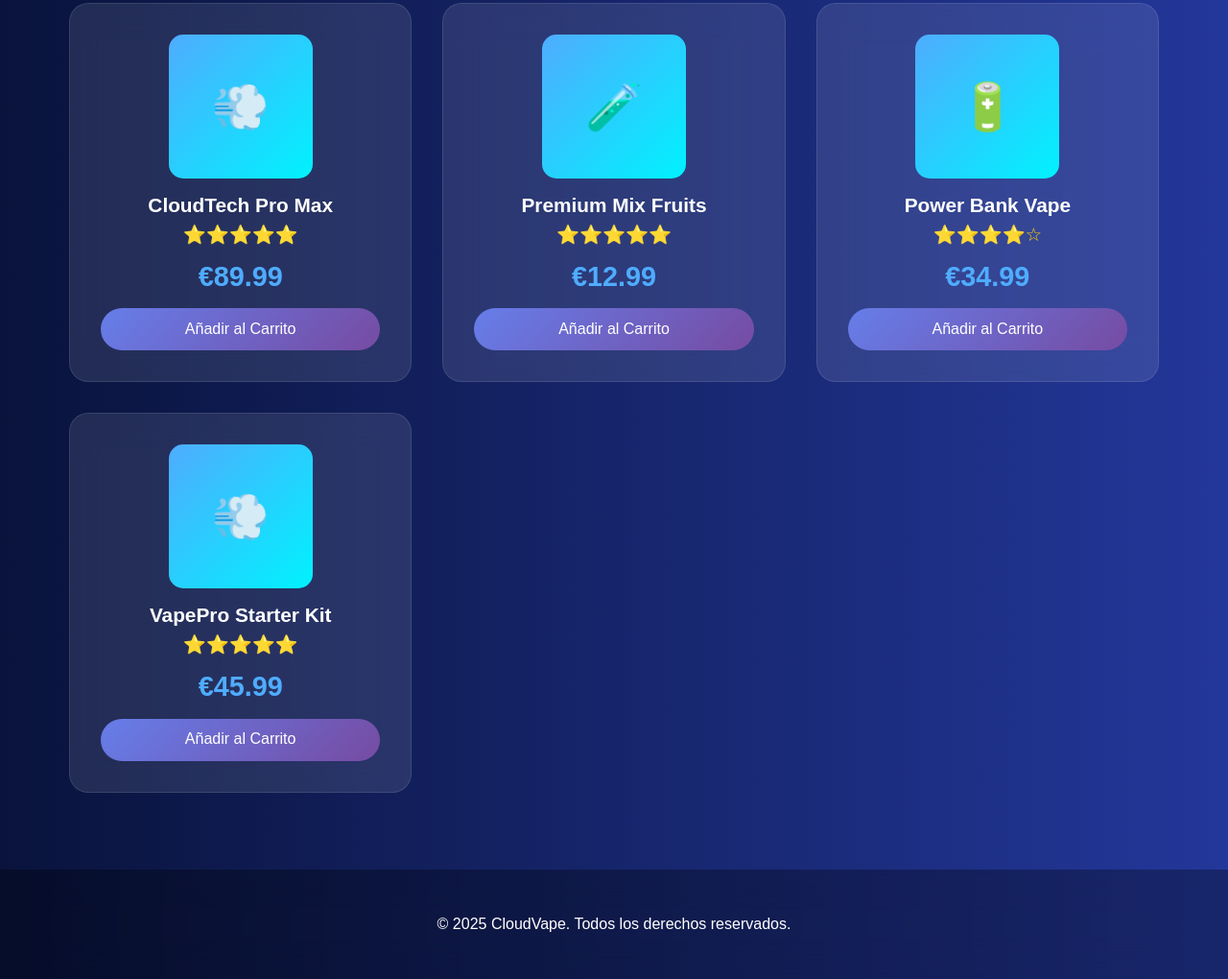
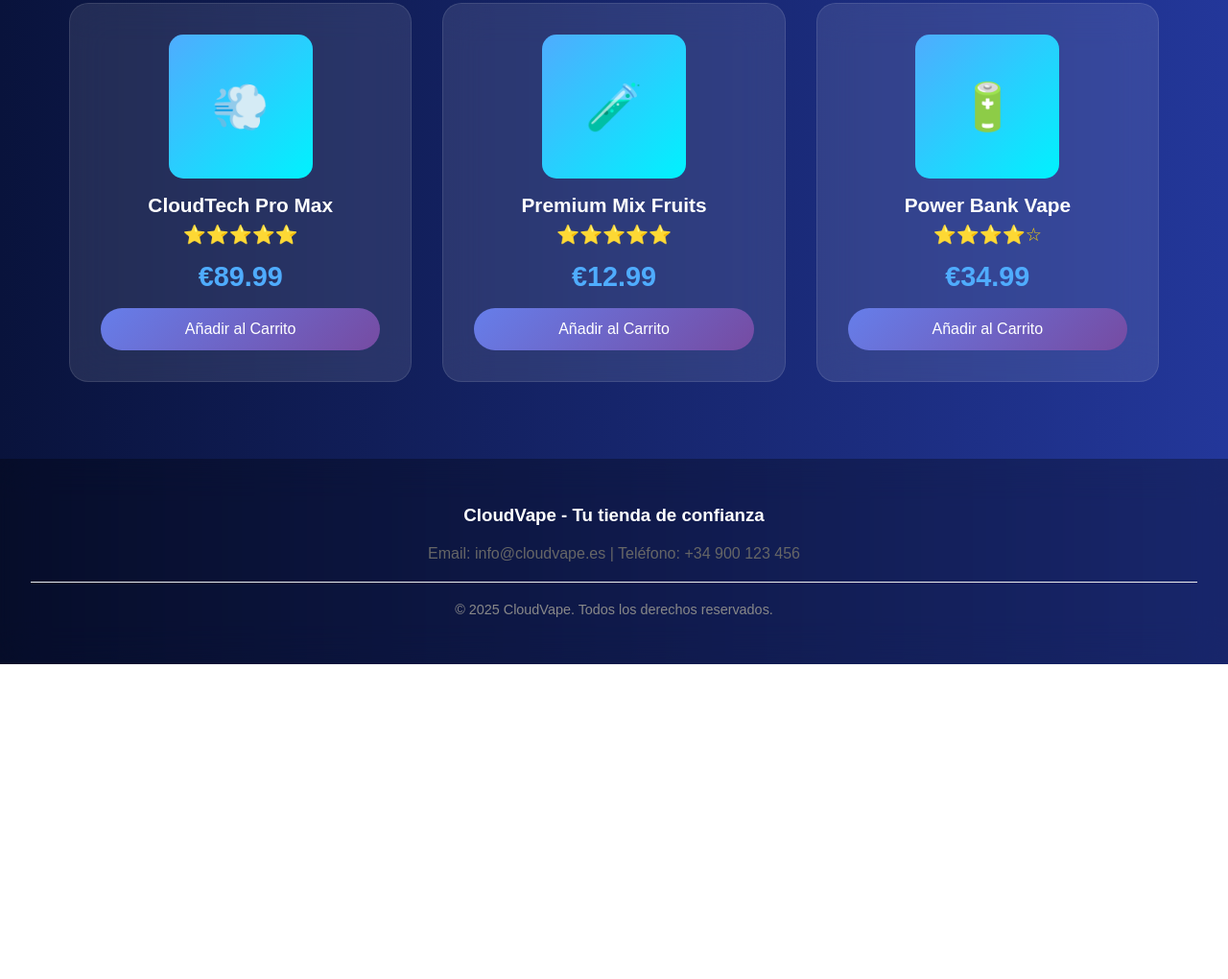
Before and after one commit to Ecanocol5/CloudVape, a plain HTML site: page HTML/productos.html in a window 1280 px wide. Shown: the part 1348-2368 px from the top of the page at 96% size. After the commit the page ends 2040 px from the top, so only its background shows below. Drawn offline with Linux system fonts and the light colour scheme.

Commit message:
modificaciones en footer y href de productos

```diff
--- a/CSS/about.css
+++ b/CSS/about.css
@@ -562,3 +562,31 @@
             cursor: pointer;
             margin-top: 1rem;
         }
+.footer-contact {
+            margin: 20px 0;
+            text-align: center;
+        }
+
+        .footer-contact h3 {
+            font-size: 1rem;
+            color: #666;
+            font-weight: normal;
+        }
+
+        .footer-copyright {
+            margin-top: 20px;
+            text-align: center;
+            border-top: 1px solid #eee;
+            padding-top: 20px;
+        }
+
+        .footer-copyright p {
+            font-size: 0.9rem;
+            color: #888;
+        }
+        .footer {
+            background: rgba(0, 0, 0, 0.3);
+            padding: 3rem 2rem;
+            text-align: center;
+            backdrop-filter: blur(20px);
+        }
--- a/CSS/contacto.css
+++ b/CSS/contacto.css
@@ -614,3 +614,31 @@ body {
     cursor: pointer;
     margin-top: 1rem;
 }
+.footer-contact {
+            margin: 20px 0;
+            text-align: center;
+        }
+
+        .footer-contact h3 {
+            font-size: 1rem;
+            color: #666;
+            font-weight: normal;
+        }
+
+        .footer-copyright {
+            margin-top: 20px;
+            text-align: center;
+            border-top: 1px solid #eee;
+            padding-top: 20px;
+        }
+
+        .footer-copyright p {
+            font-size: 0.9rem;
+            color: #888;
+        }
+        .footer {
+            background: rgba(0, 0, 0, 0.3);
+            padding: 3rem 2rem;
+            text-align: center;
+            backdrop-filter: blur(20px);
+        }
--- a/CSS/index.css
+++ b/CSS/index.css
@@ -515,7 +515,7 @@
 
         }
 
-        .footer-contact {
+.footer-contact {
             margin: 20px 0;
             text-align: center;
         }
@@ -537,3 +537,9 @@
             font-size: 0.9rem;
             color: #888;
         }
+        .footer {
+            background: rgba(0, 0, 0, 0.3);
+            padding: 3rem 2rem;
+            text-align: center;
+            backdrop-filter: blur(20px);
+        }
--- a/CSS/producto.css
+++ b/CSS/producto.css
@@ -351,7 +351,7 @@
         .spec-icon {
             font-size: 3rem;
             margin-bottom: 1rem;
-            background: var(--accent);
+
             -webkit-background-clip: text;
             -webkit-text-fill-color: transparent;
             background-clip: text;
--- a/CSS/productos.css
+++ b/CSS/productos.css
@@ -510,3 +510,31 @@
             border-top-color: #fff;
             animation: spin 1s ease-in-out infinite;
         }
+.footer-contact {
+            margin: 20px 0;
+            text-align: center;
+        }
+
+        .footer-contact h3 {
+            font-size: 1rem;
+            color: #666;
+            font-weight: normal;
+        }
+
+        .footer-copyright {
+            margin-top: 20px;
+            text-align: center;
+            border-top: 1px solid #eee;
+            padding-top: 20px;
+        }
+
+        .footer-copyright p {
+            font-size: 0.9rem;
+            color: #888;
+        }
+        .footer {
+            background: rgba(0, 0, 0, 0.3);
+            padding: 3rem 2rem;
+            text-align: center;
+            backdrop-filter: blur(20px);
+        }
--- a/HTML/productos.html
+++ b/HTML/productos.html
@@ -160,16 +160,6 @@
                     <div class="product-price">€34.99</div>
                     <button class="btn-add-cart" onclick="event.stopPropagation(); addToCart('Power Bank Vape', 34.99)">Añadir al Carrito</button>
                 </div>
-
-                <div class="product-card" onclick="location.href='../HTML/producto.html'">
-                    <div class="product-image">💨</div>
-                    <h4>VapePro Starter Kit</h4>
-                    <div class="product-rating">
-                        <span>⭐</span><span>⭐</span><span>⭐</span><span>⭐</span><span>⭐</span>
-                    </div>
-                    <div class="product-price">€45.99</div>
-                    <button class="btn-add-cart" onclick="event.stopPropagation(); addToCart('VapePro Starter Kit', 45.99)">Añadir al Carrito</button>
-                </div>
             </div>
         </div>
     </main>
@@ -189,8 +179,14 @@
         </div>
     </div>
 
-    <footer>
-        <p>&copy; 2025 CloudVape. Todos los derechos reservados.</p>
+    <footer id="contact" class="footer">
+        <h3>CloudVape - Tu tienda de confianza</h3>
+        <div class="footer-contact">
+            <h3>Email: info@cloudvape.es | Teléfono: +34 900 123 456</h3>
+        </div>
+        <div class="footer-copyright">
+            <p>&copy; 2025 CloudVape. Todos los derechos reservados.</p>
+        </div>
     </footer>
 </body>
 </html>
```
Also changed, not shown: HTML/about.html (+10 -0 lines), HTML/contacto.html (+10 -0 lines), HTML/producto.html (+6 -6 lines), index.html (+9 -8 lines).
